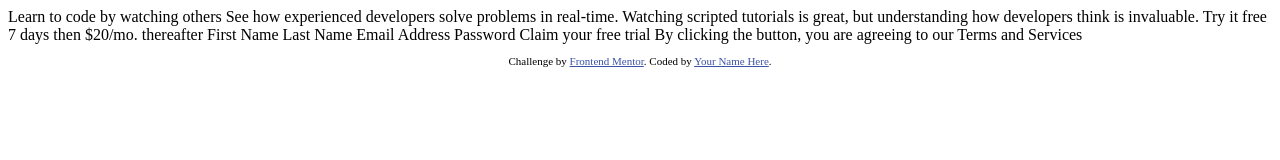
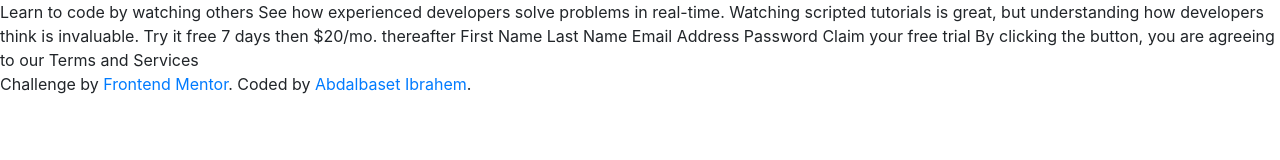
Before and after one commit to Abdalbaset11/intro-component-with-signup-form-master, a plain HTML site: page index.html in a window 1280 px wide. Drawn offline with Linux system fonts and the light colour scheme.

Commit message:
Ibrahm push to my sit

```diff
--- /dev/null
+++ b/css/style.css
@@ -0,0 +1,5 @@
+/* Satrt General Style */
+body {
+    Font-size: 16px;
+}
+/*End General Style  */
--- a/index.html
+++ b/index.html
@@ -3,16 +3,12 @@
 <head>
   <meta charset="UTF-8">
   <meta name="viewport" content="width=device-width, initial-scale=1.0"> <!-- displays site properly based on user's device -->
+  <link href="https://fonts.googleapis.com/css?family=Poppins&display=swap" rel="stylesheet">
 
   <link rel="icon" type="image/png" sizes="32x32" href="./images/favicon-32x32.png">
 
   <title>Frontend Mentor | Intro component with sign up form</title>
-
-  <!-- Feel free to remove these styles or customise in your own stylesheet 👍 -->
-  <style>
-    .attribution { font-size: 11px; text-align: center; }
-    .attribution a { color: hsl(228, 45%, 44%); }
-  </style>
+  <link rel="stylesheet" href="css/bootstrap.min.css">
 </head>
 <body>
 
@@ -35,8 +31,10 @@
   <footer>
     <p class="attribution">
       Challenge by <a href="https://www.frontendmentor.io?ref=challenge" target="_blank">Frontend Mentor</a>.
-      Coded by <a href="#">Your Name Here</a>.
+      Coded by <a href="#">Abdalbaset Ibrahem</a>.
     </p>
   </footer>
+
+  <script src="js/bootstrap.min.js"></script>
 </body>
 </html>
```
Also changed, not shown: css/bootstrap.min.css (added), js/bootstrap.min.js (added), js/form.js (added).
